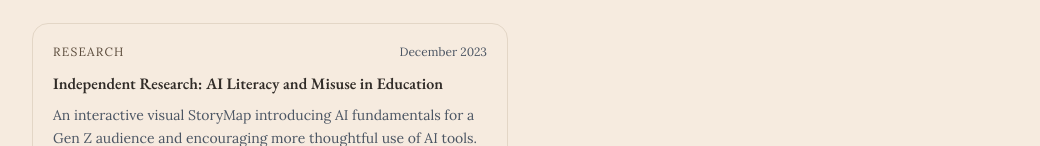
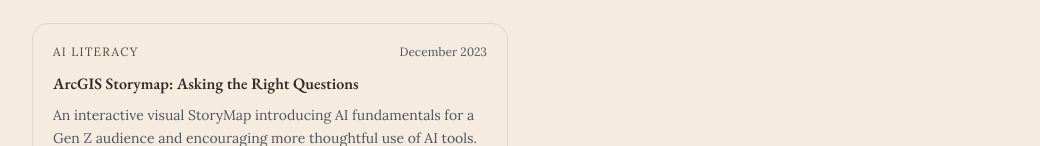
Before and after one commit to ryanmonemian/portfolio, a Next.js app: page /projects in a window 1280 px wide. Shown: the part 1398-1544 px from the top of the page, without its empty margins (120-1160 px from the left). Built offline with nearby package versions, Linux system fonts and the light colour scheme.

Commit message:
minor category change

```diff
--- a/src/data/projects.ts
+++ b/src/data/projects.ts
@@ -116,7 +116,7 @@
       `I built a retrieval augmented generation pipeline. I chunked and embedded the source PDFs,
       retrieved the passages most relevant to each query, and instructed the model to generate
       answers from the retrieved context. Using RAGAS evaluation on a test syllabus, the system
-      achieved 89% to 95% across 10 questions.`,
+      achieved 89% to 95% faithfulness across 10 questions.`,
     tradeoffs:
       "Grounding turned out to be a dial rather than a switch. Retrieve too narrowly and the model gives incomplete answers whenever a question spans multiple sections. Retrieve too broadly and irrelevant context creeps back in, reopening the door to hallucination. Chunk size and retrieval depth ended up mattering as much as the underlying model.",
     outcome: [
@@ -252,10 +252,10 @@
   },
   {
     slug: "independent-research",
-    title: "Independent Research: AI Literacy and Misuse in Education",
+    title: "ArcGIS Storymap: Asking the Right Questions",
     oneLiner:
       "An interactive visual StoryMap introducing AI fundamentals for a Gen Z audience and encouraging more thoughtful use of AI tools.",
-    category: "Research",
+    category: "AI Literacy",
     featured: false,
     timeframe: "December 2023",
     tech: ["AI literacy", "Visual Storytelling", "Research synthesis", "ArcGIS Storymap"],
--- a/src/data/types.ts
+++ b/src/data/types.ts
@@ -13,7 +13,8 @@
   | "Applied AI"
   | "Data Systems"
   | "Accessibility"
-  | "Research";
+  | "Research"
+  | "AI Literacy";
 
 export type Project = {
   slug: string;
```
